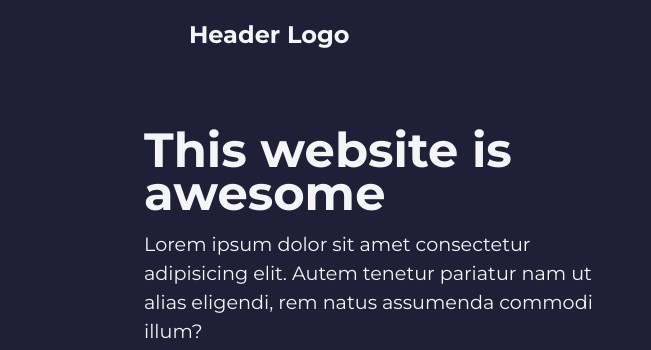
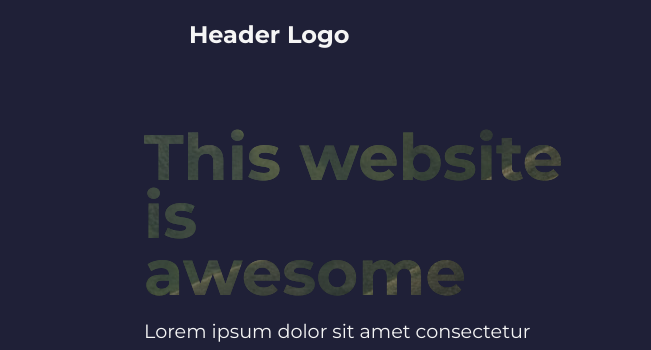
Before and after one commit to Gen0601/First-landing-page, a plain HTML site: page index.html in a window 1280 px wide. Shown: the top 350 px of the page, 0-651 px from the left. Drawn offline with Linux system fonts and the light colour scheme.

Commit message:
Make changes with the landing page

```diff
--- a/index.html
+++ b/index.html
@@ -104,7 +104,7 @@
          </div>
       </section>
       <footer>
-         <p>Copyright &copy; The Odin Project 2021</p>
+         <p>Copyright &copy; Gen 2022</p>
       </footer>
    </body>
 </html>
--- a/style.css
+++ b/style.css
@@ -88,9 +88,16 @@ p {
 }
 
 .headerSection h1 {
-   font-size: 3rem;
+   font-size: 4rem;
    line-height: 0.9;
    margin-bottom: 15px;
+   background-image: linear-gradient(rgba(0, 0, 0, 0.5), rgba(0, 0, 0, 0.5)),
+      url(./images/qingbao-meng-01_igFr7hd4-unsplash.jpg),
+      linear-gradient(rgba(0, 0, 0, 0.5), rgba(0, 0, 0, 0.8));
+   background-position: top right;
+   background-clip: text;
+   -webkit-background-clip: text;
+   color: transparent;
 }
 
 .headerSection p {
```
Also changed, not shown: images/bee.png (added).
